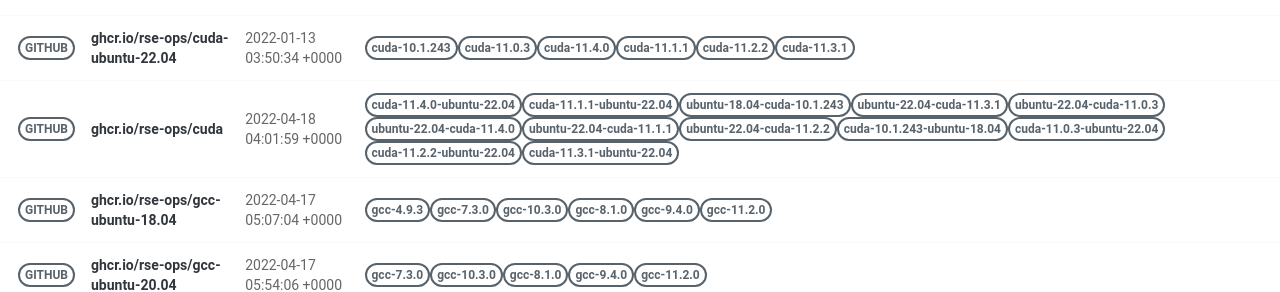
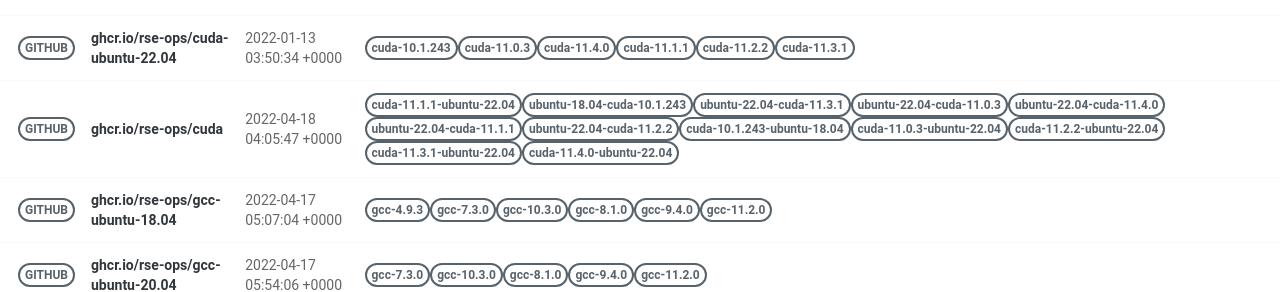
Before and after one commit to rse-ops/docker-images, a Jekyll site: the page built from pages/index.md, in a window 1280 px wide. Shown: the part 414-706 px from the top of the page. Built offline with Jekyll 4.4.1, drawn with Linux system fonts in a browser that asks for light colours; nearby versions of some CDN libraries; part of the change alters nothing that is shown.

Commit message:
Automated push to update library 2022-04-18

```diff
--- a/_library/ghcr.io-rse-ops-cuda.md
+++ b/_library/ghcr.io-rse-ops-cuda.md
@@ -1,14 +1,11 @@
 ---
 layout: container
 name: ghcr.io/rse-ops/cuda
-updated_at: 2022-04-18 04:01:59.105042
+updated_at: 2022-04-18 04:05:47.883145
 
 
 container_url: https://github.com/orgs/rse-ops/packages/container/package/cuda
 versions:
- - tag: cuda-11.4.0-ubuntu-22.04
-   dockerfile: https://github.com/rse-ops/docker-images/blob/main/ubuntu/cuda/Dockerfile
-   manifest: https://crane.ggcr.dev/manifest/ghcr.io/rse-ops/cuda:cuda-11.4.0-ubuntu-22.04
  - tag: cuda-11.1.1-ubuntu-22.04
    dockerfile: https://github.com/rse-ops/docker-images/blob/main/ubuntu/cuda/Dockerfile
    manifest: https://crane.ggcr.dev/manifest/ghcr.io/rse-ops/cuda:cuda-11.1.1-ubuntu-22.04
@@ -42,5 +39,8 @@ versions:
  - tag: cuda-11.3.1-ubuntu-22.04
    dockerfile: https://github.com/rse-ops/docker-images/blob/main/ubuntu/cuda/Dockerfile
    manifest: https://crane.ggcr.dev/manifest/ghcr.io/rse-ops/cuda:cuda-11.3.1-ubuntu-22.04
+ - tag: cuda-11.4.0-ubuntu-22.04
+   dockerfile: https://github.com/rse-ops/docker-images/blob/main/ubuntu/cuda/Dockerfile
+   manifest: https://crane.ggcr.dev/manifest/ghcr.io/rse-ops/cuda:cuda-11.4.0-ubuntu-22.04
 
 ---
```
